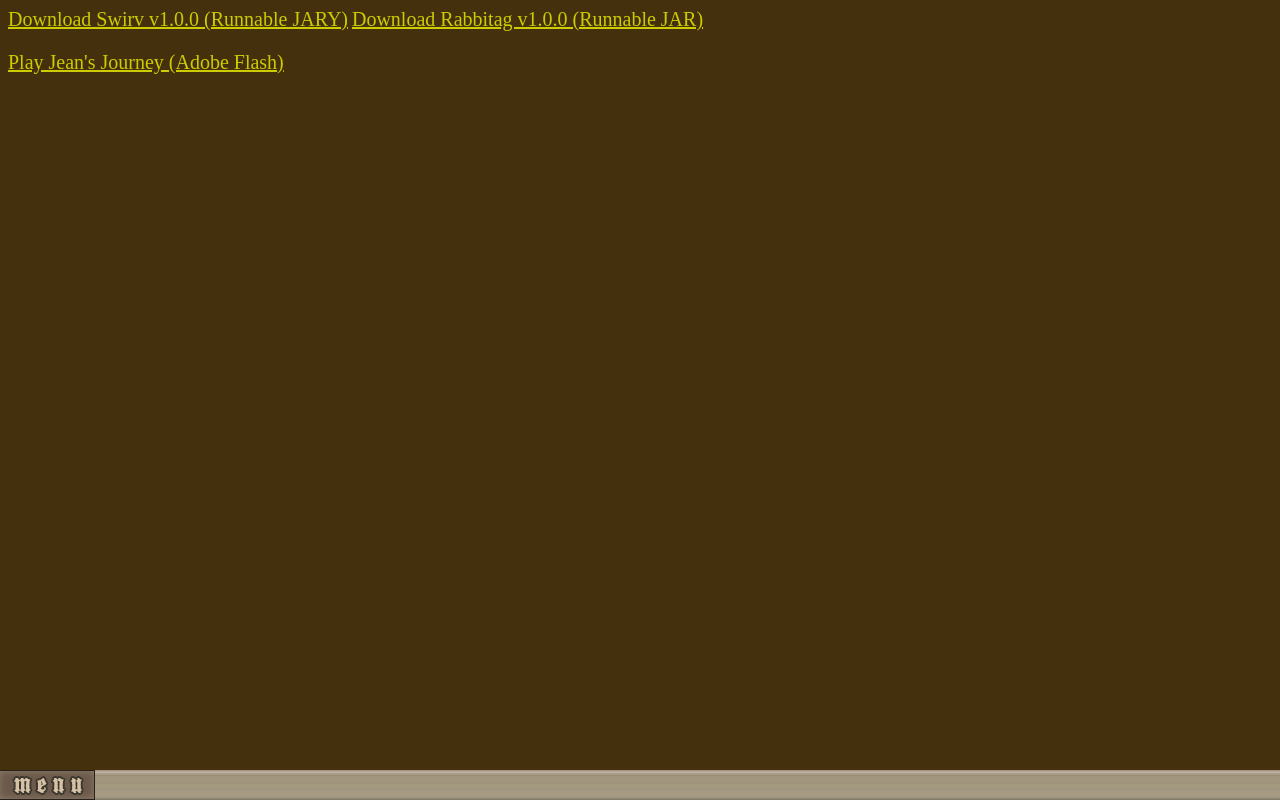
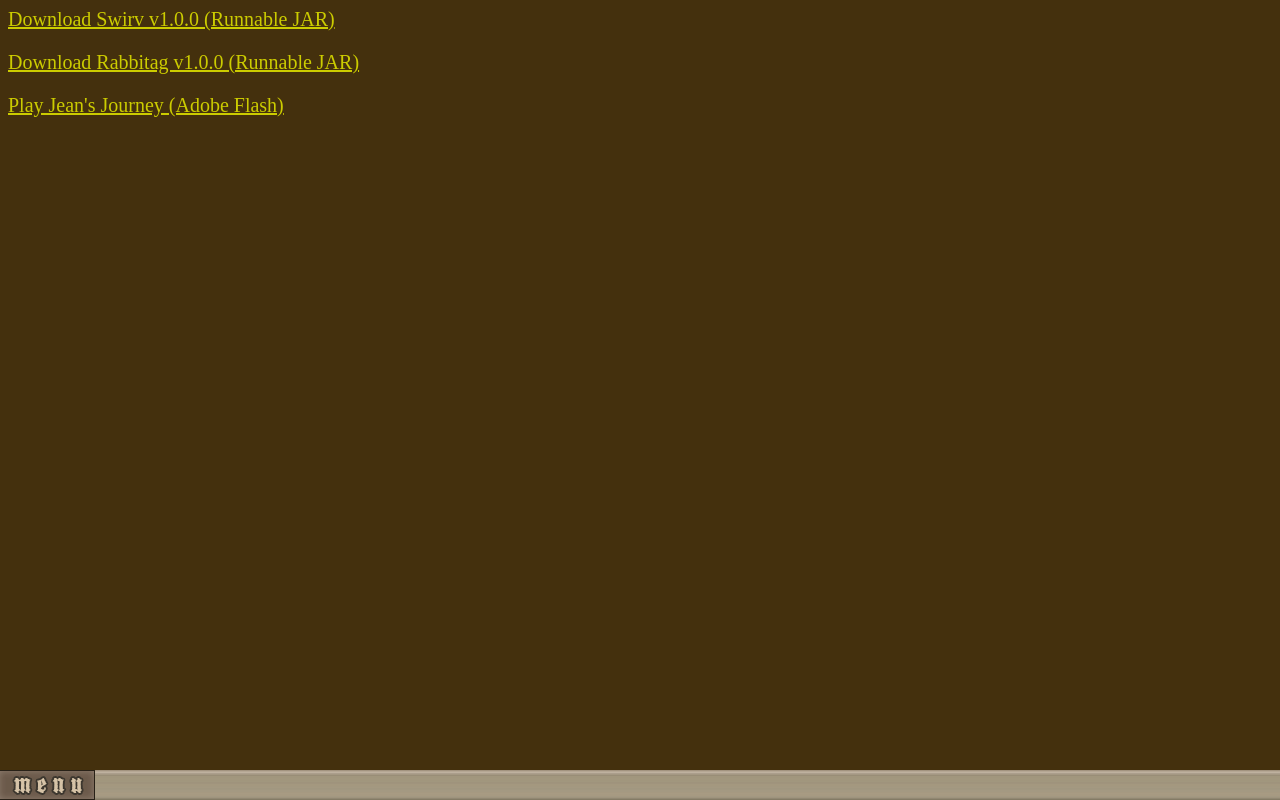
Before and after one commit to slithek/slithek.github.io, a plain HTML site: page slithek_site/games1.html in a window 1280 px wide. Drawn offline with Linux system fonts and the light colour scheme.

Commit message:
Edited games page

```diff
--- a/slithek_site/games1.html
+++ b/slithek_site/games1.html
@@ -19,11 +19,18 @@
 <!---PAGE CONTENT--->
 <div class="PageBody">
 
-<a href="https://github.com/slithek/Swirv/raw/master/Swirv.jar" style="margin:auto; color: #CC0; font-size: 20px">Download Swirv v1.0.0 (Runnable JARY)</a>
+<div style="margin: auto;">
+<a href="https://github.com/slithek/Swirv/raw/master/Swirv.jar" style="margin:auto; color: #CC0; font-size: 20px">Download Swirv v1.0.0 (Runnable JAR)</a>
+</div>
+
+<div style="margin: auto;">
+<div style="height:20px"></div>
 <a href="Rabbitag.jar" style="margin:auto; color: #CC0; font-size: 20px">Download Rabbitag v1.0.0 (Runnable JAR)</a>
+</div>
+
+<div style="margin: auto;">
 <div style="height:20px"></div>
 <a href="jean.html" style="margin:auto; color: #CC0; font-size: 20px">Play Jean's Journey (Adobe Flash)</a>
-
 </div>
 
 <!---BOTTOM BAR--->
```
